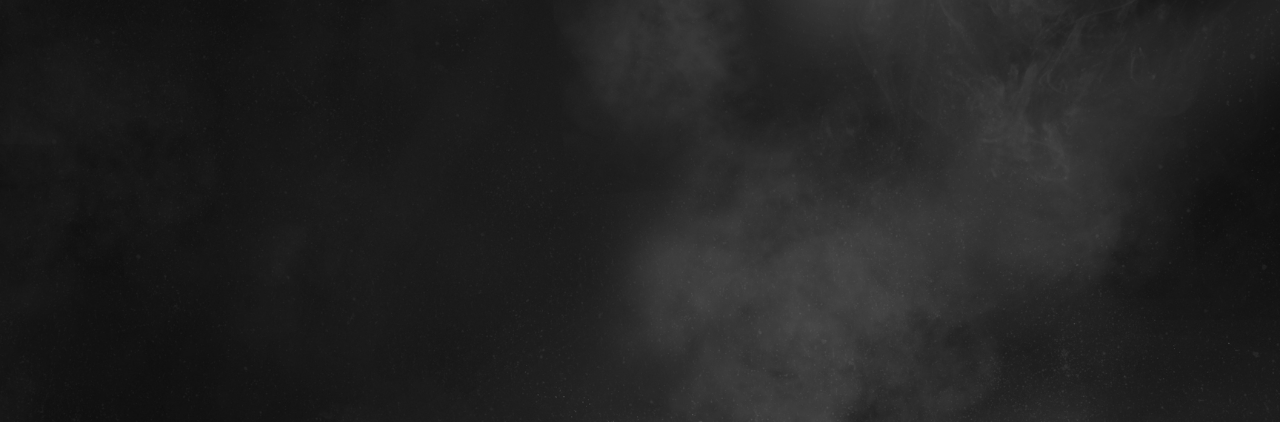
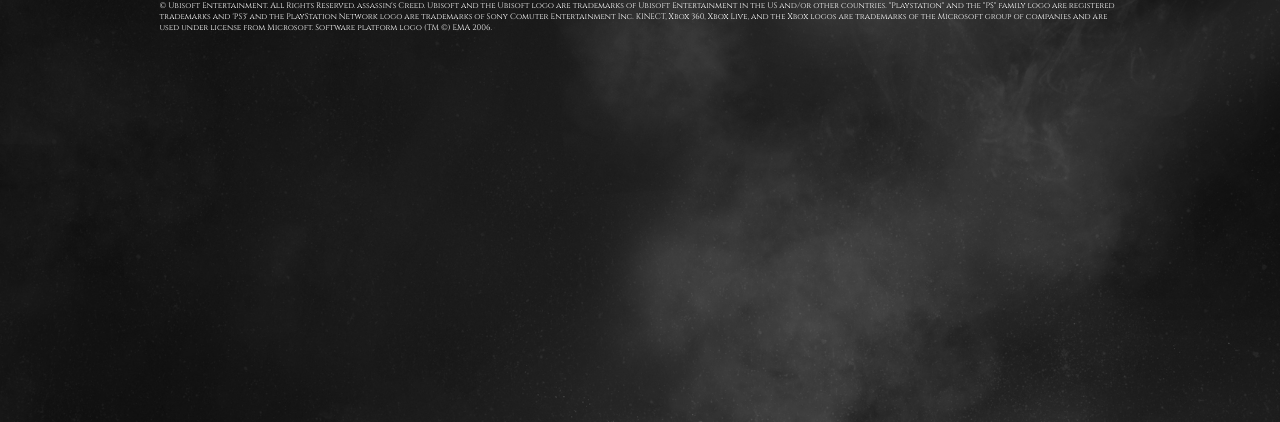
Before and after one commit to omaiki/ac-layout, a plain HTML site: page index.html in a window 1280 px wide. Shown: the part 378-800 px from the top of the page. Drawn offline with nearby package versions, Linux system fonts and the light colour scheme.

Commit message:
Add copyright to footer

```diff
--- a/index.css
+++ b/index.css
@@ -178,3 +178,10 @@ li {
   display: inline-block;
   vertical-align: middle;
 }
+
+.copyright {
+  font-size: 50%;
+  color: white;
+  text-transform: normal;
+  margin-top: 10px;
+}
--- a/index.html
+++ b/index.html
@@ -54,6 +54,10 @@
       <li><a href="#link"><img src="esrb-logo.png" alt="ESRB Privacy Notice" /></a></li>
       <li><a href="#link"><img src="mature-logo.png" alt=" Mature rating" /></a></li>
     </ul>
+
+    <div class="copyright">
+        <p>&copy; Ubisoft Entertainment. All Rights Reserved. assassin's Creed. Ubisoft and the Ubisoft logo are trademarks of Ubisoft Entertainment in the US and/or other countries. "Playstation" and the "PS" family logo are registered trademarks and 'PS3' and the PlayStation Network logo are trademarks of Sony Comuter Entertainment Inc. KINECT, Xbox 360, Xbox Live, and the Xbox logos are trademarks of the Microsoft group of companies and are used under license from Microsoft. Software platform logo (TM &copy;) EMA 2006.</p>
+    </div>
   </div><!-- footer div -->
 
 
```
